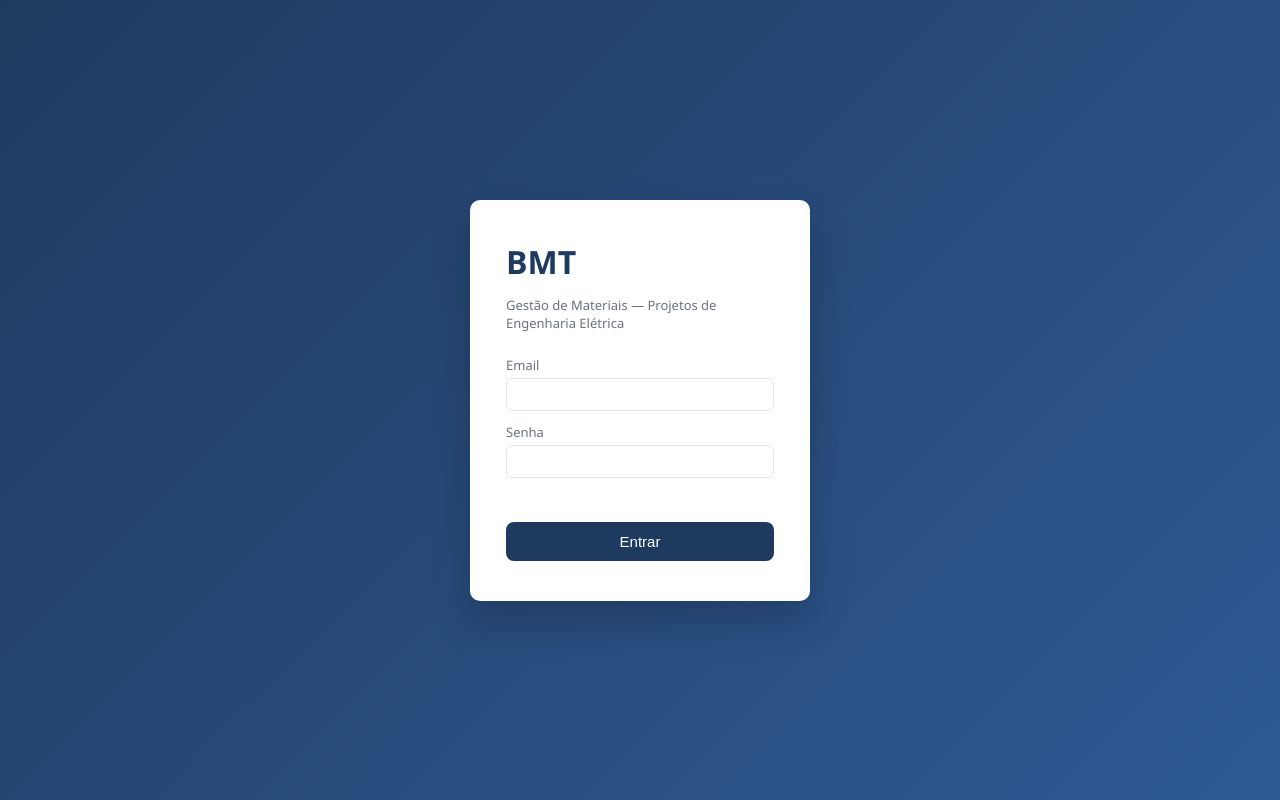
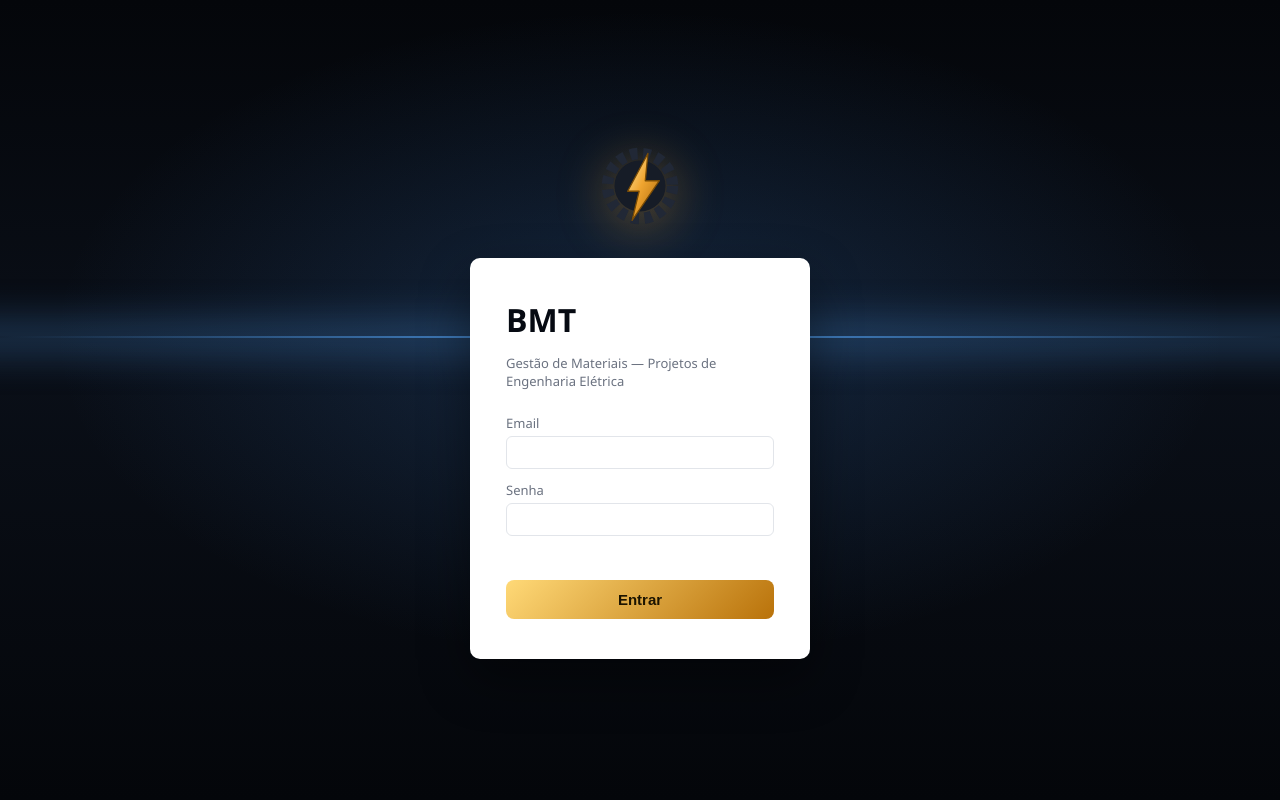
Before and after one commit to vandersonls/JNC-VAND, a Flask app: page / in a window 1280 px wide. Run offline with Flask 3, Linux system fonts and the light colour scheme.

Commit message:
Aplica identidade visual (engrenagem + raio dourado) no login e menu
Recria o logotipo em SVG (engrenagem escura + raio em gradiente
dourado) e reutiliza via <use> na tela de login e na barra lateral.
Tela de login ganha fundo azul-marinho escuro com brilho horizontal
inspirado na referencia enviada, e botao com gradiente dourado. Menu
lateral escurecido para combinar, com acento dourado no item ativo.

Co-Authored-By: Claude Sonnet 5 <noreply@anthropic.com>

```diff
--- a/static/css/style.css
+++ b/static/css/style.css
@@ -8,6 +8,13 @@
   --erro: #d32f2f;
   --sucesso: #2e7d32;
   --raio: 10px;
+
+  /* Tema escuro/dourado (marca) */
+  --navy-escuro: #060a12;
+  --navy-painel: #0e1520;
+  --dourado: #f0a530;
+  --dourado-claro: #ffd977;
+  --dourado-escuro: #b9720a;
 }
 
 * { box-sizing: border-box; }
@@ -25,28 +32,44 @@ body {
 .tela-login {
   min-height: 100vh;
   display: flex;
+  flex-direction: column;
   align-items: center;
   justify-content: center;
-  background: linear-gradient(135deg, var(--azul) 0%, var(--azul-claro) 100%);
+  gap: 28px;
+  position: relative;
+  overflow: hidden;
+  background:
+    radial-gradient(ellipse 900px 500px at 50% 42%, rgba(64,132,214,0.22) 0%, rgba(6,10,18,0) 65%),
+    linear-gradient(180deg, #04060a 0%, #0a0f18 45%, #04060a 100%);
 }
+.tela-login::before {
+  content: ""; position: absolute; left: -10%; right: -10%; top: 42%; height: 2px;
+  background: linear-gradient(90deg, transparent, #4a92dd 50%, transparent);
+  box-shadow: 0 0 40px 8px rgba(74,146,221,0.55);
+  pointer-events: none;
+}
+.logo-login { position: relative; z-index: 1; filter: drop-shadow(0 8px 24px rgba(240,165,48,0.35)); }
 .card-login {
+  position: relative; z-index: 1;
   background: var(--branco);
   padding: 40px 36px;
   border-radius: var(--raio);
   width: 340px;
-  box-shadow: 0 20px 40px rgba(0,0,0,0.2);
+  box-shadow: 0 20px 50px rgba(0,0,0,0.45);
 }
-.card-login h1 { margin: 0 0 4px; color: var(--azul); }
+.card-login h1 { margin: 0 0 4px; color: var(--navy-escuro); }
 .subtitulo { color: var(--cinza); font-size: 13px; margin-bottom: 24px; }
 .card-login label { display: block; font-size: 13px; margin: 12px 0 4px; color: var(--cinza); }
 .card-login input {
   width: 100%; padding: 10px 12px; border: 1px solid var(--borda); border-radius: 8px; font-size: 14px;
 }
+.card-login input:focus { outline: none; border-color: var(--dourado); box-shadow: 0 0 0 3px rgba(240,165,48,0.18); }
 .card-login button {
   margin-top: 20px; width: 100%; padding: 11px; border: none; border-radius: 8px;
-  background: var(--azul); color: white; font-size: 15px; cursor: pointer; transition: background .15s;
+  background: linear-gradient(135deg, var(--dourado-claro), var(--dourado-escuro));
+  color: #1c1400; font-weight: 600; font-size: 15px; cursor: pointer; transition: filter .15s;
 }
-.card-login button:hover { background: var(--azul-claro); }
+.card-login button:hover { filter: brightness(1.08); }
 .erro { color: var(--erro); font-size: 13px; min-height: 16px; margin-top: 8px; }
 
 /* ---------- LAYOUT ---------- */
--- a/templates/index.html
+++ b/templates/index.html
@@ -8,8 +8,25 @@
 </head>
 <body>
 
+<!-- Definição única do logotipo (engrenagem + raio), reutilizada via <use> -->
+<svg width="0" height="0" style="position:absolute">
+  <defs>
+    <linearGradient id="grad-dourado" x1="0%" y1="0%" x2="100%" y2="100%">
+      <stop offset="0%" stop-color="#ffe9a8"/>
+      <stop offset="45%" stop-color="#f0a530"/>
+      <stop offset="100%" stop-color="#a9660a"/>
+    </linearGradient>
+    <symbol id="logo-marca" viewBox="0 0 100 100">
+      <circle cx="50" cy="50" r="37" fill="none" stroke="#212836" stroke-width="13" stroke-dasharray="8.5 6.3"/>
+      <circle cx="50" cy="50" r="29" fill="#161c27"/>
+      <path d="M59 13 L36 56 L49 56 L41 89 L72 44 L56 44 Z" fill="url(#grad-dourado)" stroke="#7a4c05" stroke-width="1.5" stroke-linejoin="round"/>
+    </symbol>
+  </defs>
+</svg>
+
 <!-- TELA DE LOGIN -->
 <div id="tela-login" class="tela-login">
+  <svg class="logo-login" width="88" height="88"><use href="#logo-marca"/></svg>
   <form id="form-login" class="card-login">
     <h1>BMT</h1>
     <p class="subtitulo">Gestão de Materiais — Projetos de Engenharia Elétrica</p>
@@ -25,7 +42,7 @@
 <!-- APP -->
 <div id="app" class="app oculto">
   <aside class="sidebar">
-    <div class="logo">BMT</div>
+    <div class="logo"><svg width="26" height="26"><use href="#logo-marca"/></svg> BMT</div>
     <nav>
       <button class="nav-item ativo" data-tab="dashboard">📊 Dashboard</button>
       <button class="nav-item" data-tab="materiais">🧰 Materiais</button>
```
Also changed, not shown: other parts of static/css/style.css (+14 -10 lines).
